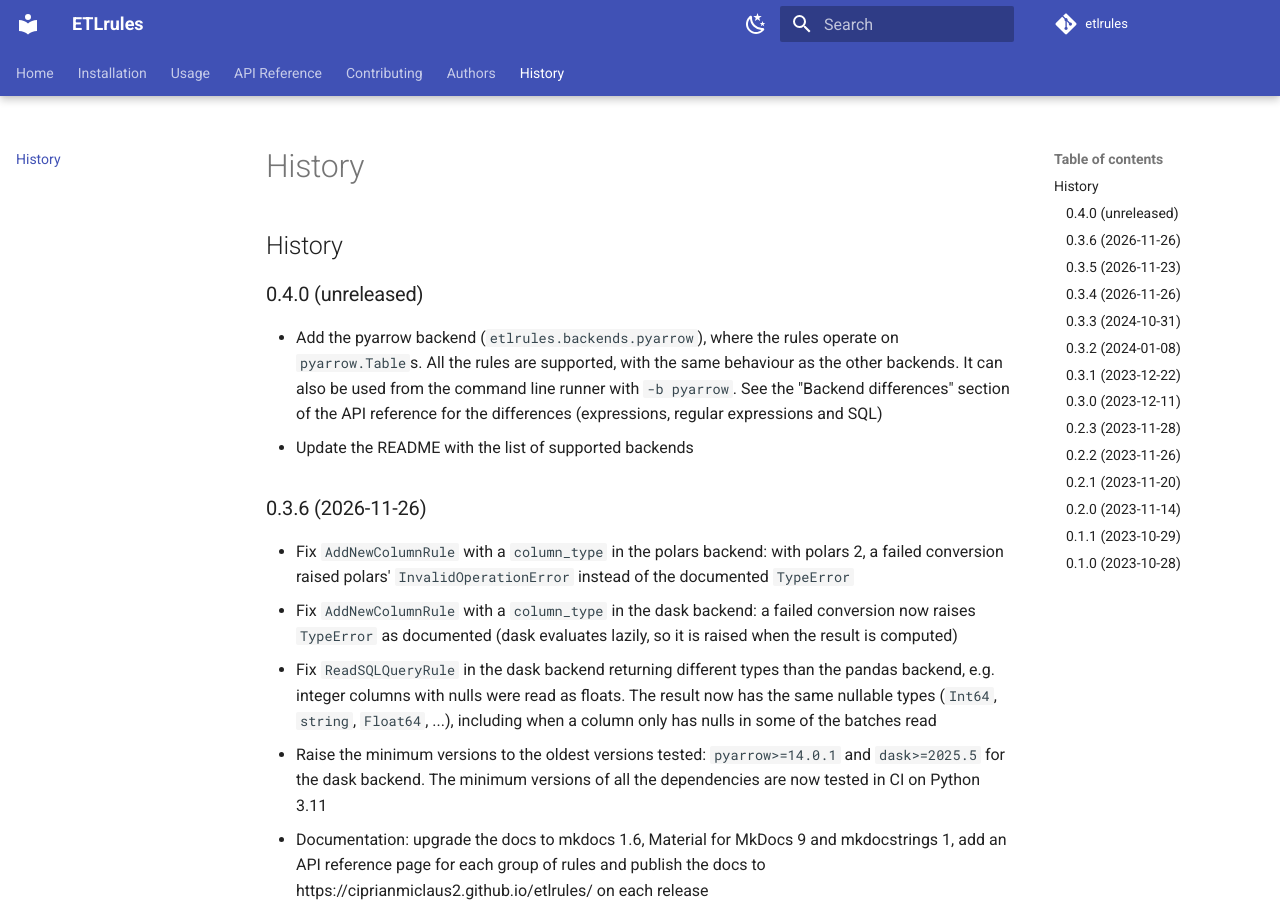
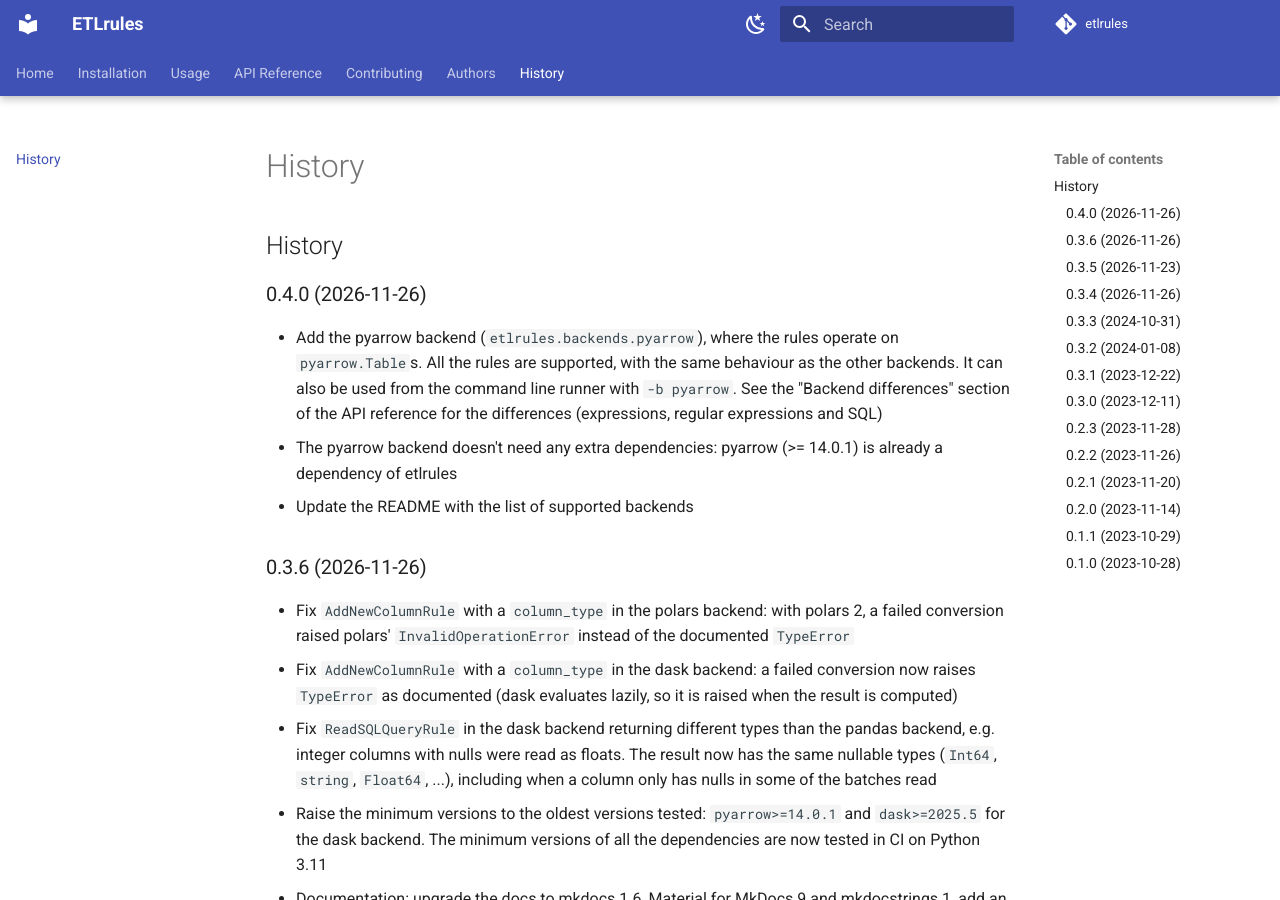
Before and after one commit to ciprianmiclaus2/etlrules, an MkDocs documentation site: the page built from docs/history.md, in a window 1280 px wide and 900 px high. Built offline with MkDocs 1.6.1 and Material for MkDocs 9.7.7, drawn with Linux system fonts in a browser that asks for light colours; comment, search, counter and statistics services are not loaded; the version menu is left out.

Commit message:
Prepare 0.4.0 release

```diff
--- a/HISTORY.md
+++ b/HISTORY.md
@@ -1,11 +1,12 @@
 # History
 
-## 0.4.0 (unreleased)
+## 0.4.0 (2026-11-26)
 
 * Add the pyarrow backend (`etlrules.backends.pyarrow`), where the rules operate on `pyarrow.Table`s. All the rules
   are supported, with the same behaviour as the other backends. It can also be used from the command line runner
   with `-b pyarrow`. See the "Backend differences" section of the API reference for the differences
   (expressions, regular expressions and SQL)
+* The pyarrow backend doesn't need any extra dependencies: pyarrow (>= 14.0.1) is already a dependency of etlrules
 * Update the README with the list of supported backends
 
 ## 0.3.6 (2026-11-26)
--- a/etlrules/__init__.py
+++ b/etlrules/__init__.py
@@ -12,7 +12,7 @@ from .runner import load_plan, run_plan
 
 __author__ = """Ciprian Miclaus"""
 __email__ = "ciprianm@gmail.com"
-__version__ = "0.3.6"
+__version__ = "0.4.0"
 
 
 __all__ = [
```
